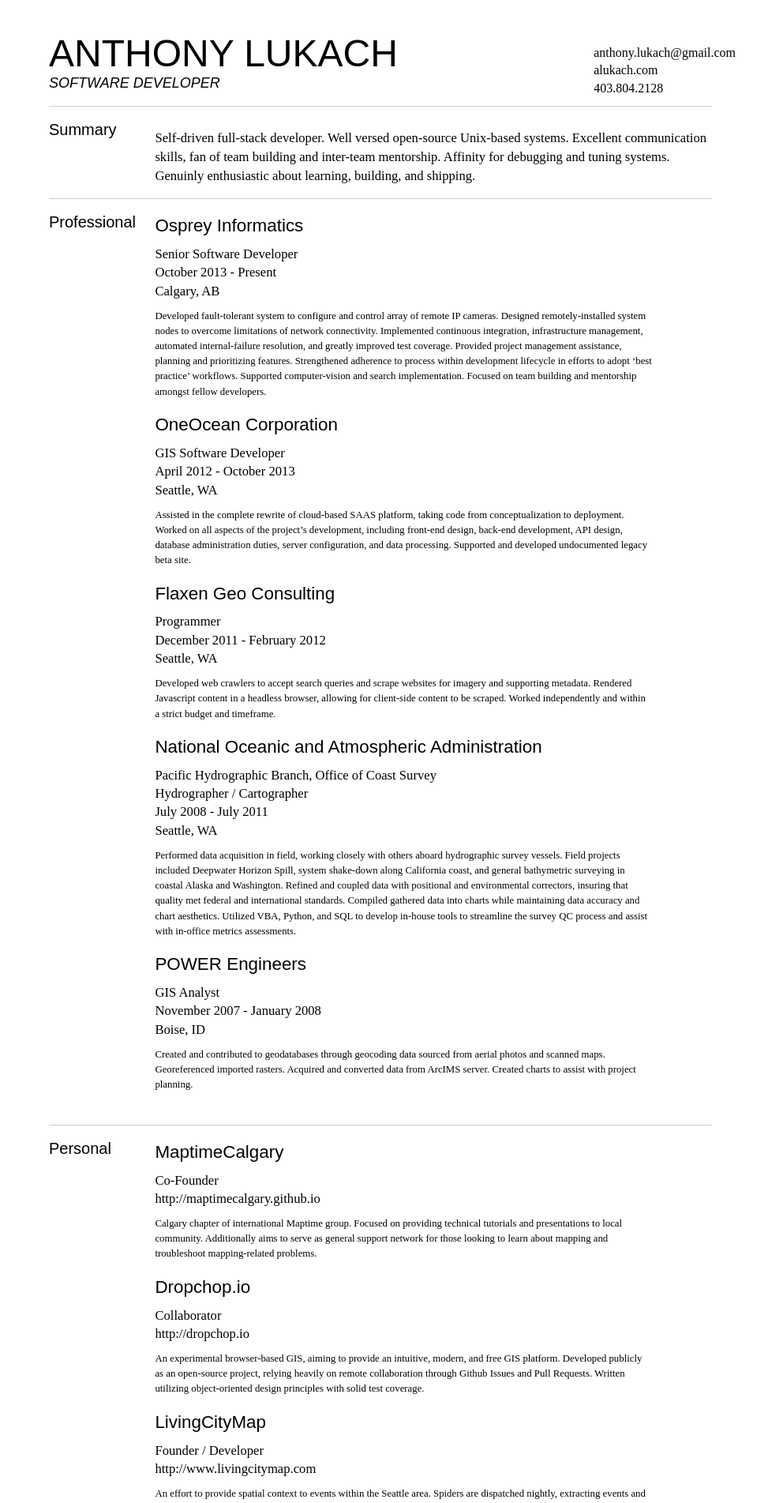
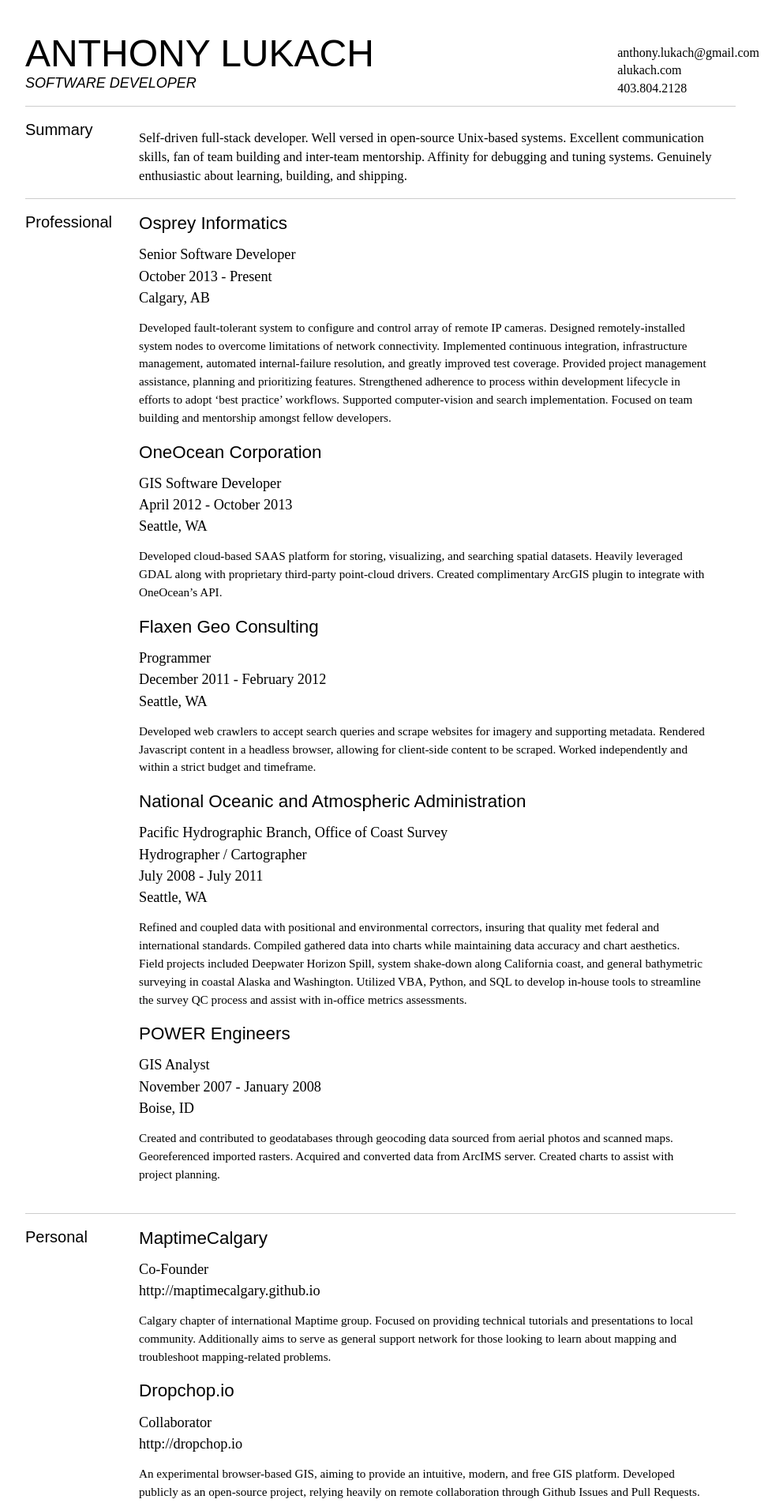
Before and after one commit to alukach/alukach.github.io, a Jekyll site: the page resume/alukach-print.html, which Jekyll copies as it is, in a window 1280 px wide. Shown: the top 1903 px of the page at 79% size, without its empty margins (158-1150 px from the left). Built offline with Jekyll 4.4.1, drawn with Linux system fonts in a browser that asks for light colours; Markdown is read by kramdown in place of the engine named in the settings; some of the changed text lies outside the part shown.

Commit message:
Spellcheck, reword, better layout sizing

```diff
--- a/resume/alukach-print.html
+++ b/resume/alukach-print.html
@@ -27,7 +27,7 @@
 
 <h3 id="profile">Summary</h3>
 
-<p>Self-driven full-stack developer. Well versed open-source Unix-based systems. Excellent communication skills, fan of team building and inter-team mentorship. Affinity for debugging and tuning systems. Genuinly enthusiastic about learning, building, and shipping.</p>
+<p>Self-driven full-stack developer. Well versed in open-source Unix-based systems. Excellent communication skills, fan of team building and inter-team mentorship. Affinity for debugging and tuning systems. Genuinely enthusiastic about learning, building, and shipping.</p>
 
 <hr />
 
@@ -49,7 +49,7 @@
 <em>April 2012 - October 2013</em>
 <em>Seattle, WA</em></p>
 
-<p>Assisted in the complete rewrite of cloud-based SAAS platform, taking code from conceptualization to deployment. Worked on all aspects of the project&#8217;s development, including front-end design, back-end development, API design, database administration duties, server configuration, and data processing. Supported and developed undocumented legacy beta site.</p>
+<p>Developed cloud-based SAAS platform for storing, visualizing, and searching spatial datasets. Heavily leveraged GDAL along with proprietary third-party point-cloud drivers. Created complimentary ArcGIS plugin to integrate with OneOcean&#8217;s API.</p>
 </dd>
 
 <dt>Flaxen Geo Consulting</dt>
@@ -68,7 +68,7 @@
 <em>July 2008 - July 2011</em>
 <em>Seattle, WA</em></p>
 
-<p>Performed data acquisition in field, working closely with others aboard hydrographic survey vessels. Field projects included Deepwater Horizon Spill, system shake-down along California coast, and general bathymetric surveying in coastal Alaska and Washington. Refined and coupled data with positional and environmental correctors, insuring that quality met federal and international standards. Compiled gathered data into charts while maintaining data accuracy and chart aesthetics. Utilized VBA, Python, and SQL to develop in-house tools to streamline the survey QC process and assist with in-office metrics assessments.</p>
+<p>Refined and coupled data with positional and environmental correctors, insuring that quality met federal and international standards. Compiled gathered data into charts while maintaining data accuracy and chart aesthetics. Field projects included Deepwater Horizon Spill, system shake-down along California coast, and general bathymetric surveying in coastal Alaska and Washington. Utilized VBA, Python, and SQL to develop in-house tools to streamline the survey QC process and assist with in-office metrics assessments.</p>
 </dd>
 
 <dt><a href="http://www.powereng.com/">POWER Engineers</a></dt>
--- a/resume/alukach-resume.css
+++ b/resume/alukach-resume.css
@@ -139,14 +139,14 @@ table {
 body.pdf { color:black; }
 body.pdf a { text-decoration:none; }
 body.pdf .resume {
-  width:840px;
+  width:900px;
   margin:0 auto;
   background:none;
   border:none;
   border-width:8px 0 2px 0;
   text-align:left;
   position:relative;
-  padding:40px 80px;
+  padding:40px 80px 0;
   color:#000000;
 }
 body.pdf a[href$='.pdf'] { display:none; }
@@ -203,13 +203,13 @@ body.pdf ol li {
 }
 body.pdf ol li:nth-child(3n) { width:34%; }
 body.pdf ol li:nth-child(1), body.pdf ol li:nth-child(2), body.pdf ol li:nth-child(3) { border-top:none; }
-body.pdf dl { margin:.2em 0 .2em; }
+body.pdf dl { margin:0; }
 body.pdf dl strong {
   float:right;
   margin-top:-2em;
 }
 body.pdf dl em {
-  font-size:130%;
+  font-size:120%;
   font-style:normal;
 }
 
@@ -355,7 +355,7 @@ body.pdf dl em {
 .resume ol li:nth-child(1) { border-top:none; }
 .resume dl {
   display:inline-block;
-  width:75%;
+  width:80%;
   margin:0;
   padding:0;
 }
@@ -365,9 +365,9 @@ body.pdf dl em {
   font-size:140%;
 }
 .resume dl dd {
-  margin:0 0 1.5em;
+  margin:0 0 1.25em;
   padding:0;
-  font-size:.8em;
+  font-size:.95em;
 }
 .resume dl dd p {
   margin:1em 0 1em;
--- a/resume/source/css/resume.css
+++ b/resume/source/css/resume.css
@@ -188,7 +188,7 @@
 
 .resume dl {
     display: inline-block;
-    width: 75%; /* Looks better at 75% but saves space with 84% */
+    width: 80%; /* Looks better at 75% but saves space with 84% */
     margin: 0;
     padding: 0;
     dt {
@@ -197,9 +197,9 @@
         font-size: 140%;
     }
     dd {
-        margin: 0 0 1.5em;
+        margin: 0 0 1.25em;
         padding: 0;
-        font-size: .8em;
+        font-size: .95em; /* Job description text font size */
         /*line-height: 1.5em;*/
     }
 
```
Also changed, not shown: other parts of resume/alukach-print.html (+2 -3 lines), resume/alukach.html (+5 -6 lines), resume/index.md (+5 -6 lines), resume/source/alukach.md (+5 -6 lines), resume/source/css/pdf.css (+4 -4 lines), 1 other file.
